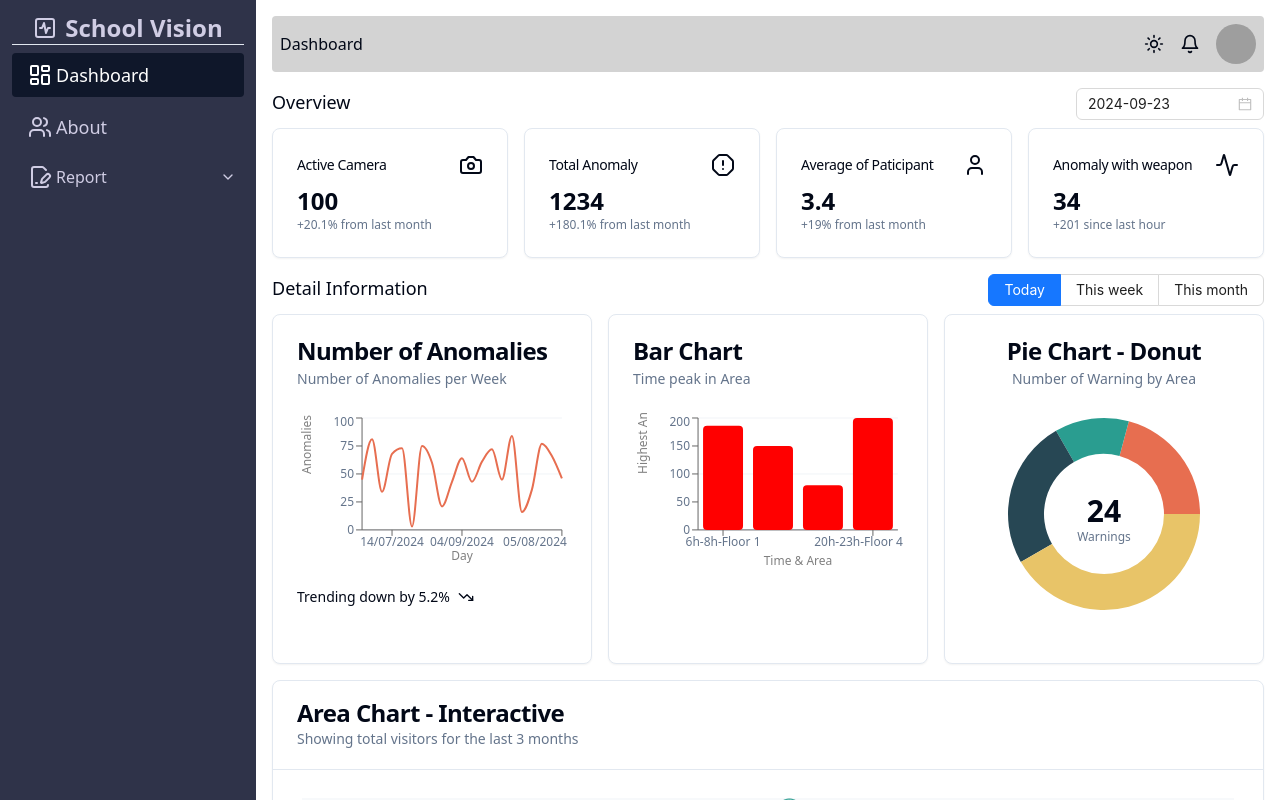
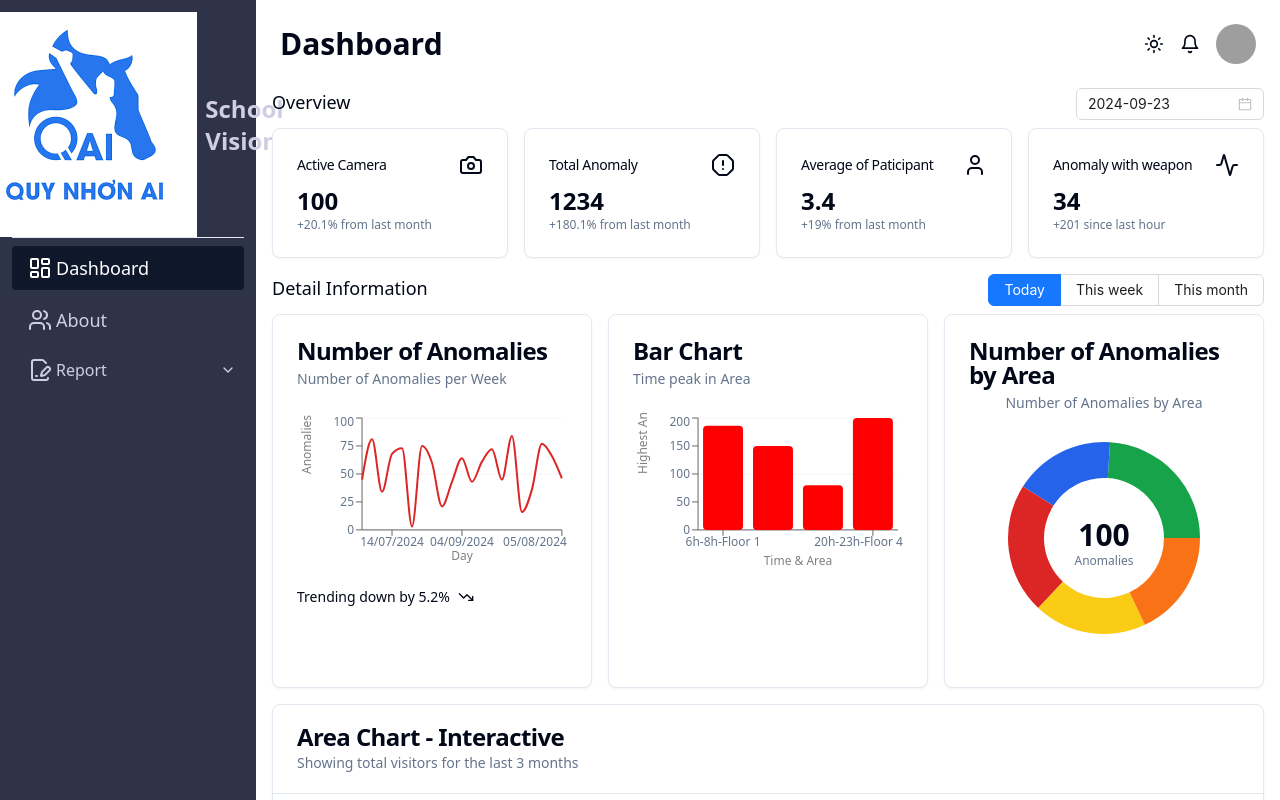
Before and after one commit to LongNgd/COS40006-G1B, a React (Vite) app in the folder frontend/: page /dashboard in a window 1280 px wide. Both pictures are taken after typing "name@example.com", "Sample123" into the empty fields and a click on the button "Login". Built offline with nearby package versions, Linux system fonts and the light colour scheme; grey boxes are pictures that could not be loaded.

Commit message:
chore: Update UI components in Report and Navbar files

```diff
--- a/frontend/src/assets/anomalydata.ts
+++ b/frontend/src/assets/anomalydata.ts
@@ -1,13 +1,50 @@
+import { ChartConfig } from '../components/ui/chart'
+
 export interface Anomaly {
-    key: number;
-    date: string;
-    number_of_anomalies: number;
-    camera_id: string;
-    area: string;
-    max_attendance: number;
-    warning: string;
-    duration: number;
-  }
+  key: number
+  date: string
+  number_of_anomalies: number
+  camera_id: string
+  area: string
+  max_attendance: number
+  warning: string
+  duration: number
+}
+
+export const chartConfig = {
+  key: {
+    label: 'ID',
+    color: '#e11d48',
+  },
+  date: {
+    label: 'Date',
+    color: '#2563eb',
+  },
+  number_of_anomalies: {
+    label: 'Num of Anomalies',
+    color: '#dc2626',
+  },
+  camera_id: {
+    label: 'Camera ID',
+    color: '#facc15',
+  },
+  area: {
+    label: 'Area',
+    color: '#2563eb',
+  },
+  max_attendance: {
+    label: 'Max Attendance',
+    color: '#f97316',
+  },
+  warning: {
+    label: 'Warning',
+    color: '#facc15',
+  },
+  duration: {
+    label: 'Duration',
+    color: '#2563eb',
+  },
+} satisfies ChartConfig
 
 export const anomalyData: Anomaly[] = [
   {
--- /dev/null
+++ b/frontend/src/components/Chart/AnomalyArea.tsx
@@ -0,0 +1,118 @@
+import { Label, Pie, PieChart } from 'recharts'
+
+import {
+  Card,
+  CardContent,
+  CardDescription,
+  CardFooter,
+  CardHeader,
+  CardTitle,
+} from '../ui/card'
+import {
+  ChartConfig,
+  ChartContainer,
+  ChartTooltip,
+  ChartTooltipContent,
+} from '../ui/chart'
+import { anomalyData } from '../../assets/anomalydata'
+
+const chartConfig = {
+  playground: {
+    label: 'playground',
+    color: '#16a34a',
+  },
+  classroom: {
+    label: 'classroom',
+    color: '#2563eb',
+  },
+  gymnasium: {
+    label: 'gymnasium',
+    color: '#dc2626',
+  },
+  cafeteria: {
+    label: 'cafeteria',
+    color: '#facc15',
+  },
+  library: {
+    label: 'library',
+    color: '#f97316',
+  },
+} satisfies ChartConfig
+
+export function AnomalyArea() {
+  const totalData = Object.entries(
+    anomalyData.reduce(
+      (acc, curr) => {
+        const area = curr.area
+        acc[area] = (acc[area] || 0) + 1
+        return acc
+      },
+      {} as Record<string, number>,
+    ),
+  ).map(([area, count]) => ({
+    area,
+    count,
+    fill: chartConfig[area as keyof typeof chartConfig]?.color, // Assign color
+  }))
+  const totalAnomaly = totalData.reduce((acc, curr) => acc + curr.count, 0)
+
+  return (
+    <Card className="flex flex-col">
+      <CardHeader className="items-center pb-0">
+        <CardTitle>Number of Anomalies by Area</CardTitle>
+        <CardDescription>Number of Anomalies by Area</CardDescription>
+      </CardHeader>
+      <CardContent className="flex-1 pb-0">
+        <ChartContainer
+          config={chartConfig}
+          className="mx-auto aspect-square max-h-[250px]"
+        >
+          <PieChart>
+            <ChartTooltip
+              cursor={false}
+              content={<ChartTooltipContent hideLabel />}
+            />
+            <Pie
+              data={totalData}
+              dataKey="count"
+              nameKey="area"
+              innerRadius={60}
+              strokeWidth={5}
+            >
+              <Label
+                content={({ viewBox }) => {
+                  if (viewBox && 'cx' in viewBox && 'cy' in viewBox) {
+                    return (
+                      <text
+                        x={viewBox.cx}
+                        y={viewBox.cy}
+                        textAnchor="middle"
+                        dominantBaseline="middle"
+                      >
+                        <tspan
+                          x={viewBox.cx}
+                          y={viewBox.cy}
+                          className="fill-foreground text-3xl font-bold"
+                        >
+                          {totalAnomaly}
+                        </tspan>
+                        <tspan
+                          x={viewBox.cx}
+                          y={(viewBox.cy || 0) + 24}
+                          className="fill-muted-foreground"
+                        >
+                          Anomalies
+                        </tspan>
+                      </text>
+                    )
+                  }
+                }}
+              />
+            </Pie>
+          </PieChart>
+        </ChartContainer>
+      </CardContent>
+      <CardFooter className="flex-col gap-2 text-sm"></CardFooter>
+    </Card>
+  )
+}
--- a/frontend/src/components/Chart/LineC.tsx
+++ b/frontend/src/components/Chart/LineC.tsx
@@ -9,28 +9,17 @@ import {
   CardHeader,
   CardTitle,
 } from '../ui/card'
-import {
-  ChartConfig,
-  ChartContainer,
-  ChartTooltip,
-  ChartTooltipContent,
-} from '../ui/chart'
-import { anomalyData } from '../../assets/anomalydata'
+import { ChartContainer, ChartTooltip, ChartTooltipContent } from '../ui/chart'
+import { anomalyData, chartConfig } from '../../assets/anomalydata'
 
 interface Line_GraphProps {
   timeRange: string
 }
 
-const chartConfig = {
-  number_of_anomalies: {
-    label: 'Num of Anomalies',
-    color: 'hsl(var(--chart-1))',
-  },
-} satisfies ChartConfig
-
 export function Line_Graph({ timeRange }: Line_GraphProps) {
   const filteredData = anomalyData.filter((item) => {
     const [day, month, year] = item.date.split('/').map(Number) // Parse date correctly
+    // console.log([day, month, year])
     const date = new Date(year, month - 1, day) // Create date object
     const now = new Date('2024-07-02') // Adjusted date format
     let daysToSubtract = 7
@@ -40,7 +29,6 @@ export function Line_Graph({ timeRange }: Line_GraphProps) {
       daysToSubtract = 90
     }
     now.setDate(now.getDate() - daysToSubtract)
-    console.log(date, now)
 
     return date >= now
   })
--- a/frontend/src/components/Login/LoginForm.tsx
+++ b/frontend/src/components/Login/LoginForm.tsx
@@ -5,7 +5,6 @@ import { z } from 'zod'
 
 import { loginSchema } from './login.validation'
 import { useAuth } from '../../hooks/useAuth.hook'
-import { LucideActivitySquare } from 'lucide-react'
 import {
   Card,
   CardContent,
@@ -47,7 +46,7 @@ const LoginForm = () => {
   return (
     <Card className="w-[500px]">
       <CardHeader>
-        <CardTitle suffix={<LucideActivitySquare />}>Visualization Tool</CardTitle>
+        <CardTitle suffix={<img src="../src/assets/logo.png" alt="logo" />}>School Vision</CardTitle>
         <CardDescription>
           Please sign-in to your account and start the adventure
         </CardDescription>
--- a/frontend/src/components/Navbar/HorizontalNavbar.tsx
+++ b/frontend/src/components/Navbar/HorizontalNavbar.tsx
@@ -13,8 +13,8 @@ const HorizontalNavbar: React.FC<{ name: string }> = ({ name }) => {
     navigate({ to: '/' })
   }
   return (
-    <div className="bg-[#d3d3d3] m-4 flex justify-between rounded items-center">
-      <div className="p-2">{name}</div>
+    <div className="m-4 flex justify-between rounded items-center">
+      <div className="p-2 text-3xl font-bold">{name}</div>
       <div className="p-2 flex items-center gap-4">
         <LucideSun className="w-5 h-5" />
         <LucideBell className="w-5 h-5" />
--- a/frontend/src/components/Navbar/Navbar.tsx
+++ b/frontend/src/components/Navbar/Navbar.tsx
@@ -1,5 +1,4 @@
 import { Link } from '@tanstack/react-router'
-import { LucideActivitySquare } from 'lucide-react'
 import { navigation } from './navigation'
 import React from 'react'
 import {
@@ -17,7 +16,7 @@ const Navbar: React.FC<{ getLabel: (item: string) => void }> = ({
   return (
     <div className="flex flex-col w-64 text-[#d0cde4] bg-[#2f3349] p-3 h-lvh">
       <div className="text-2xl font-bold flex gap-2 items-center justify-center">
-        <LucideActivitySquare />
+        <img src="../src/assets/logo.png" alt="logo" />
         School Vision
       </div>
       <Separator/>
--- a/frontend/src/components/Pages/Dashboard.tsx
+++ b/frontend/src/components/Pages/Dashboard.tsx
@@ -1,11 +1,11 @@
 import { BarC } from '../Chart/BarC'
 import { Line_Graph } from '../Chart/LineC'
 import { AreaC2 } from '../Chart/AreaC2'
-import { PieC2 } from '../Chart/PieC2'
 import OverallInformation from '../Chart/OverallInformation'
 import { DatePicker, Flex, Radio, RadioChangeEvent } from 'antd'
 import dayjs from 'dayjs'
 import { useState } from 'react'
+import { AnomalyArea } from '../Chart/AnomalyArea'
 
 const Dashboard = () => {
   const defaultDate = new Date()
@@ -45,7 +45,7 @@ const Dashboard = () => {
       <div className="grid grid-cols-3 gap-4">
         <Line_Graph timeRange={timeRange} />
         <BarC />
-        <PieC2 />
+        <AnomalyArea/>
         <div className="col-span-3">
           <AreaC2 timeRange={timeRange} />
         </div>
--- a/frontend/src/components/Pages/Report.tsx
+++ b/frontend/src/components/Pages/Report.tsx
@@ -2,9 +2,9 @@ import { TableC } from "../Chart/TableC";
 
 const Report = () => {
   return (
-    <>
+    <div className="p-4">
       <TableC />
-    </>
+    </div>
   );
 };
 
```
Also changed, not shown: frontend/src/assets/logo.png (added).
